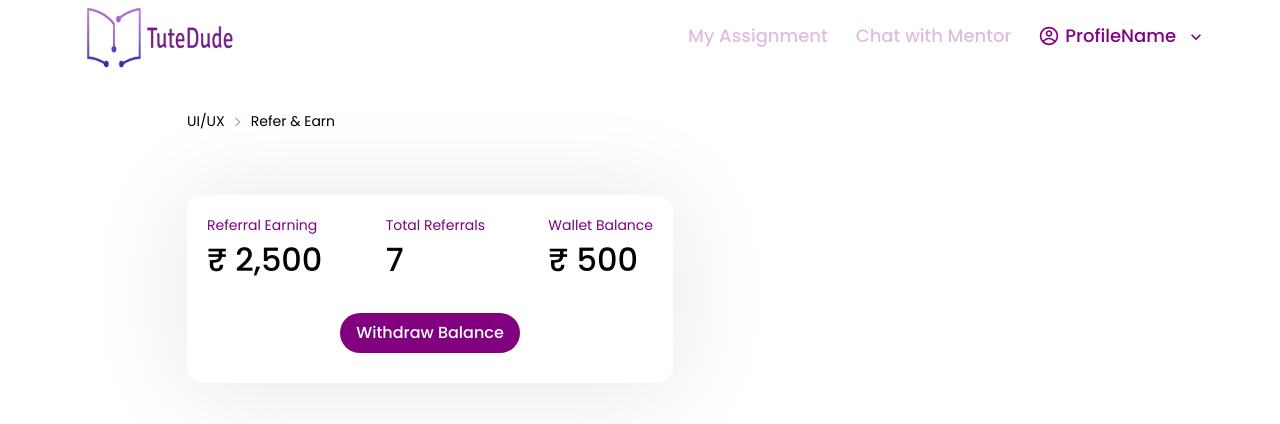
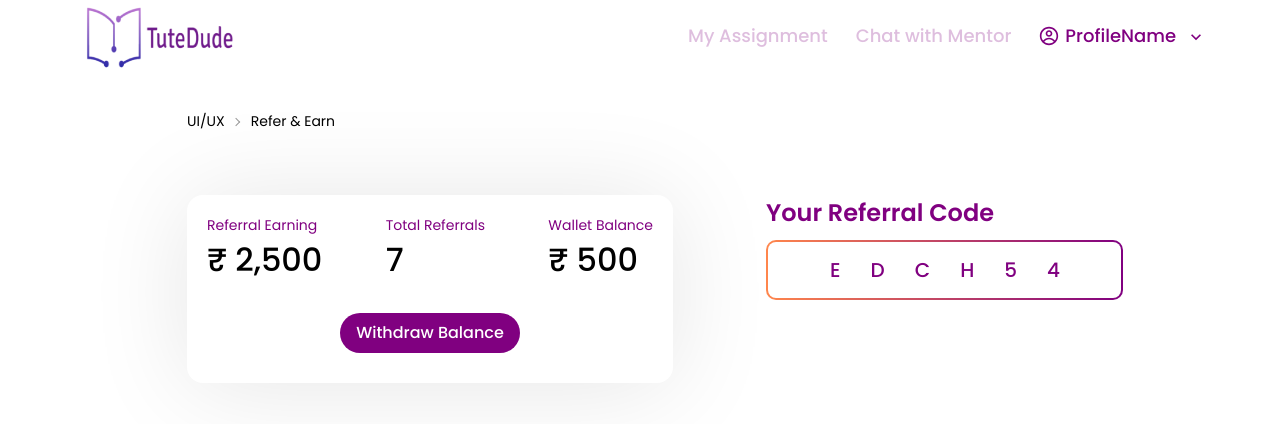
Before and after one commit to md-atiqurrahman/elearning-provider, a React (Create React App) app: page / in a window 1280 px wide. Shown: the top 424 px of the page. Built offline with nearby package versions, Linux system fonts and the light colour scheme.

Commit message:
add referral code box

```diff
--- /dev/null
+++ b/src/Pages/ReferAndEarn/ReferAndEarn.css
@@ -0,0 +1,12 @@
+.code-box {
+    border: 2px solid #800080;
+
+    /* border-image: linear-gradient(270deg, #800080, #FF864C);
+    border-image-slice: 1; */
+    border-radius: 10px;
+    border: double 2px transparent;
+    background-image: linear-gradient(white, white),
+    linear-gradient(270deg, #800080 0%, #FF864C 100%);
+    background-origin: border-box;
+    background-clip: content-box, border-box;
+}
--- a/src/Pages/ReferAndEarn/ReferAndEarn.js
+++ b/src/Pages/ReferAndEarn/ReferAndEarn.js
@@ -1,5 +1,6 @@
 import React from 'react';
 import { Link } from 'react-router-dom';
+import './ReferAndEarn.css';
 
 const ReferAndEarn = () => {
     return (
@@ -13,6 +14,7 @@ const ReferAndEarn = () => {
                 </div>
             </div>
             <section className='mt-[30px]'>
+                <div className='flex justify-start'>
                     <div className="card w-[486px] h-[188px]
                    shadow-[0_3px_100px_rgba(0,0,0,0.1)]">
                         <div className="card-body  p-[20px]">
@@ -35,6 +37,14 @@ const ReferAndEarn = () => {
                             </div>
                         </div>
                     </div>
+                    <div className='ml-[93px] text-primary'>
+                        <h1 className='text-[24px] leading-[36px] font-semibold
+                        mb-[9px]'>Your Referral Code</h1>
+                        <div className='code-box flex justify-center items-center w-[357px] h-[60px] text-center'>
+                            <h2 className='text-[20px] leading-[30px] font-medium tracking-[1.5em] text-center ml-[31px]'>EDCH54</h2>
+                        </div>
+                    </div>
+                </div>
             </section>
         </main>
     );
```
Lines whose indentation alone changed are shown as unchanged.
